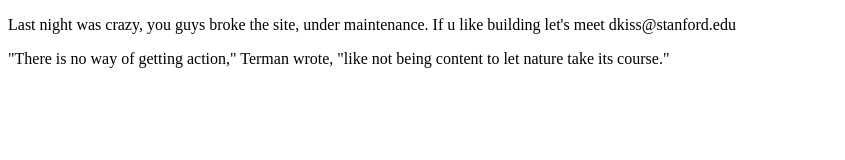
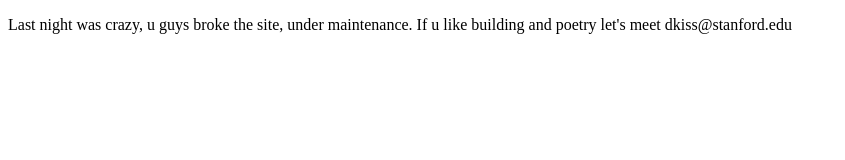
Before and after one commit to AstonMartinRegistry/issue, a plain HTML site: page index.html in a window 1280 px wide. Shown: the whole page, without its empty margins (0-845 px from the left). Drawn offline with Linux system fonts and the light colour scheme.

Commit message:
Update index.html

```diff
--- a/index.html
+++ b/index.html
@@ -5,7 +5,6 @@
   <title>Stanford Lab Registry</title>
 </head>
 <body>
-  <p>Last night was crazy, you guys broke the site, under maintenance. If u like building let's meet dkiss@stanford.edu</p>
-  <p>"There is no way of getting action," Terman wrote, "like not being content to let nature take its course."</p>
+  <p>Last night was crazy, u guys broke the site, under maintenance. If u like building and poetry let's meet dkiss@stanford.edu</p>
 </body>
 </html>
```
